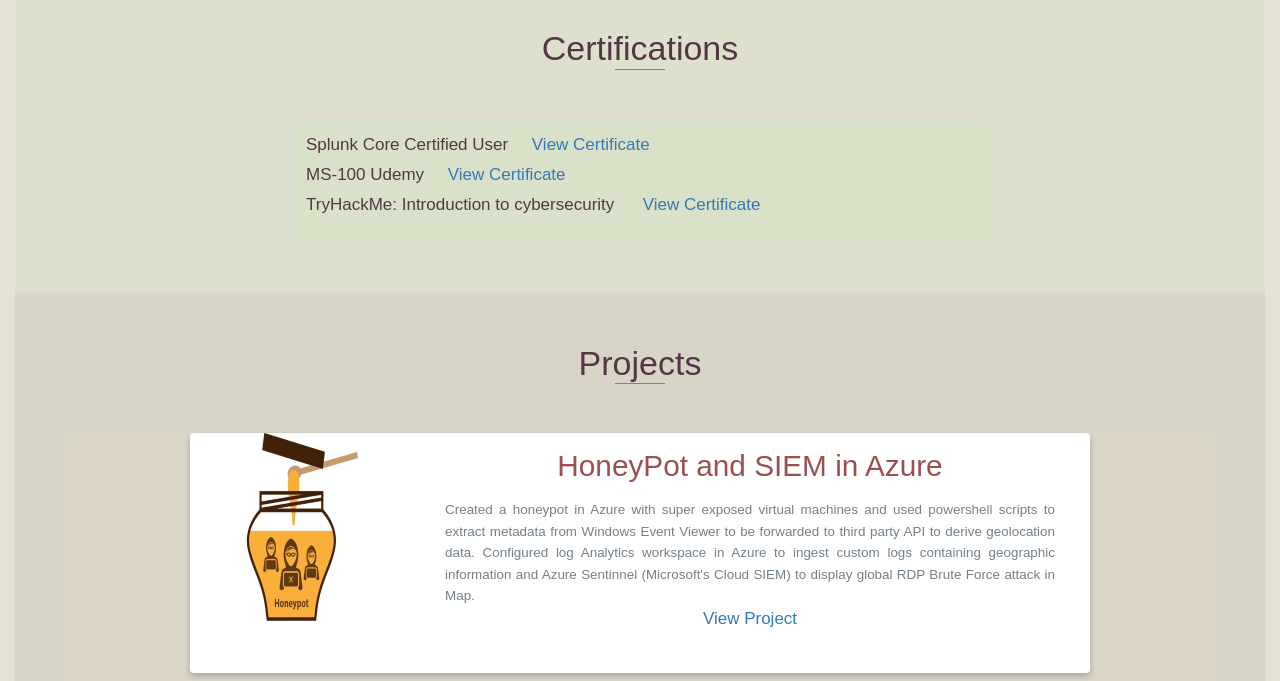
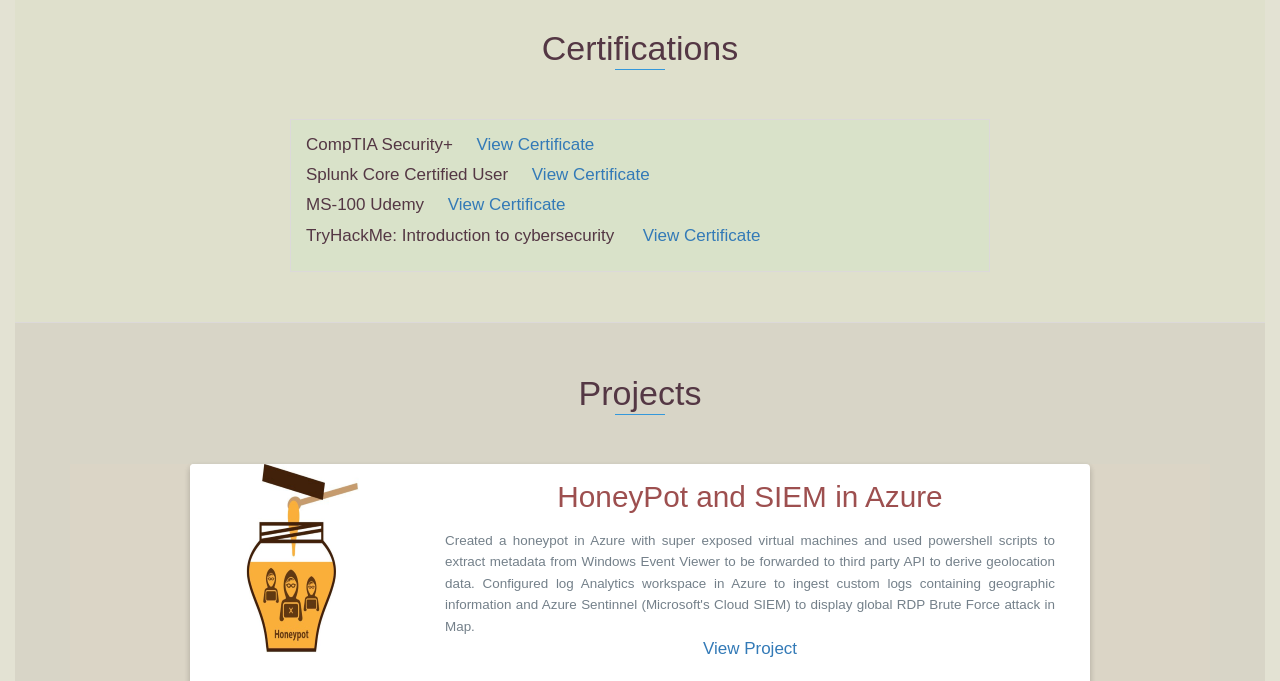
Before and after one commit to axt3023/Portfolio, a website: page index.html in a window 1280 px wide. Shown: the part 4260-4941 px from the top of the page. Drawn offline with nearby package versions, Linux system fonts and the light colour scheme.

Commit message:
Update index.html

```diff
--- a/index.html
+++ b/index.html
@@ -312,7 +312,8 @@
         <h2 class="heading">Certifications</h2>
         <div class="education-block" style="background-color: #bce7bc2d;">
 
-
+            <h4>CompTIA Security+ &nbsp;&nbsp;&nbsp;<a href="images\CompTIA Security+ ce certificate (1).pdf" target="_blank"
+                class="btn-rounded-blue"> View Certificate<font-size:10px;></a></h4>
 
             <h4>Splunk Core Certified User &nbsp;&nbsp;&nbsp;<a href="images\splunk.pdf" target="_blank"
                 class="btn-rounded-blue"> View Certificate<font-size:10px;></a></h4>
```
